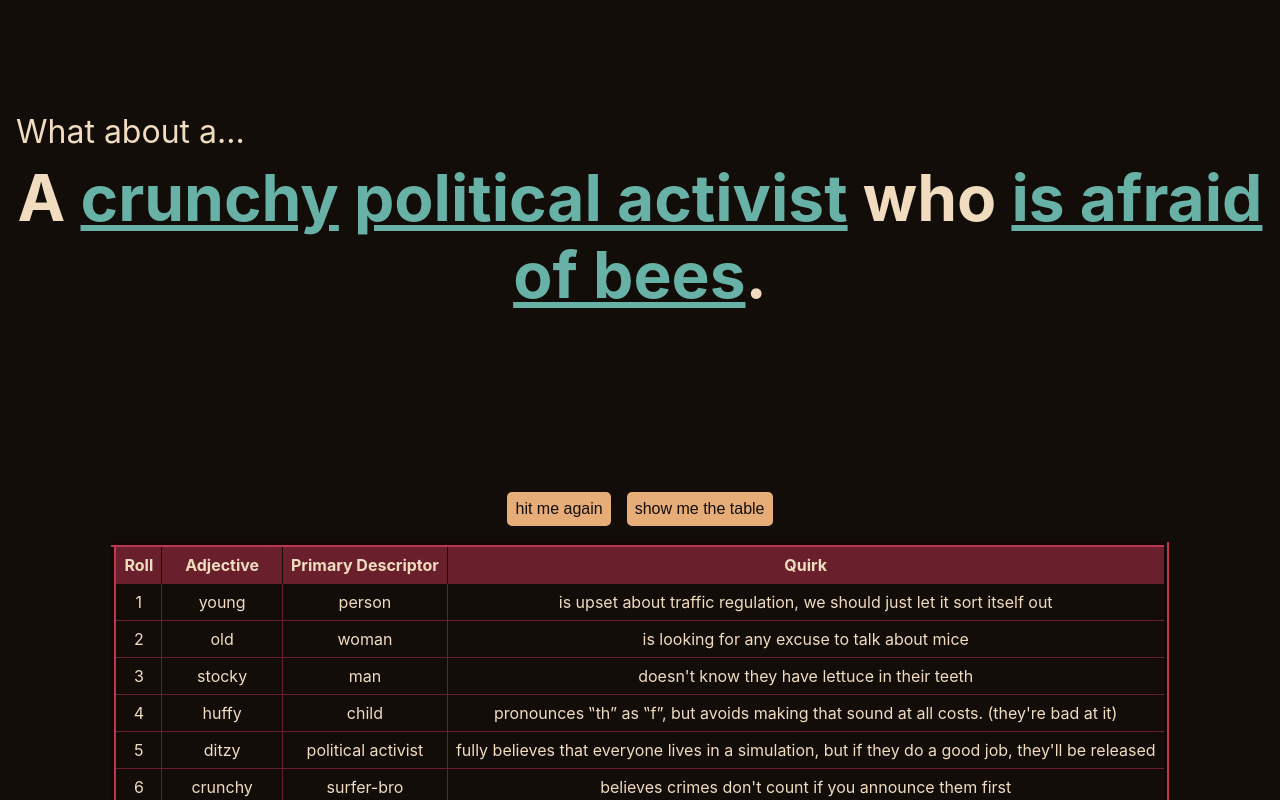
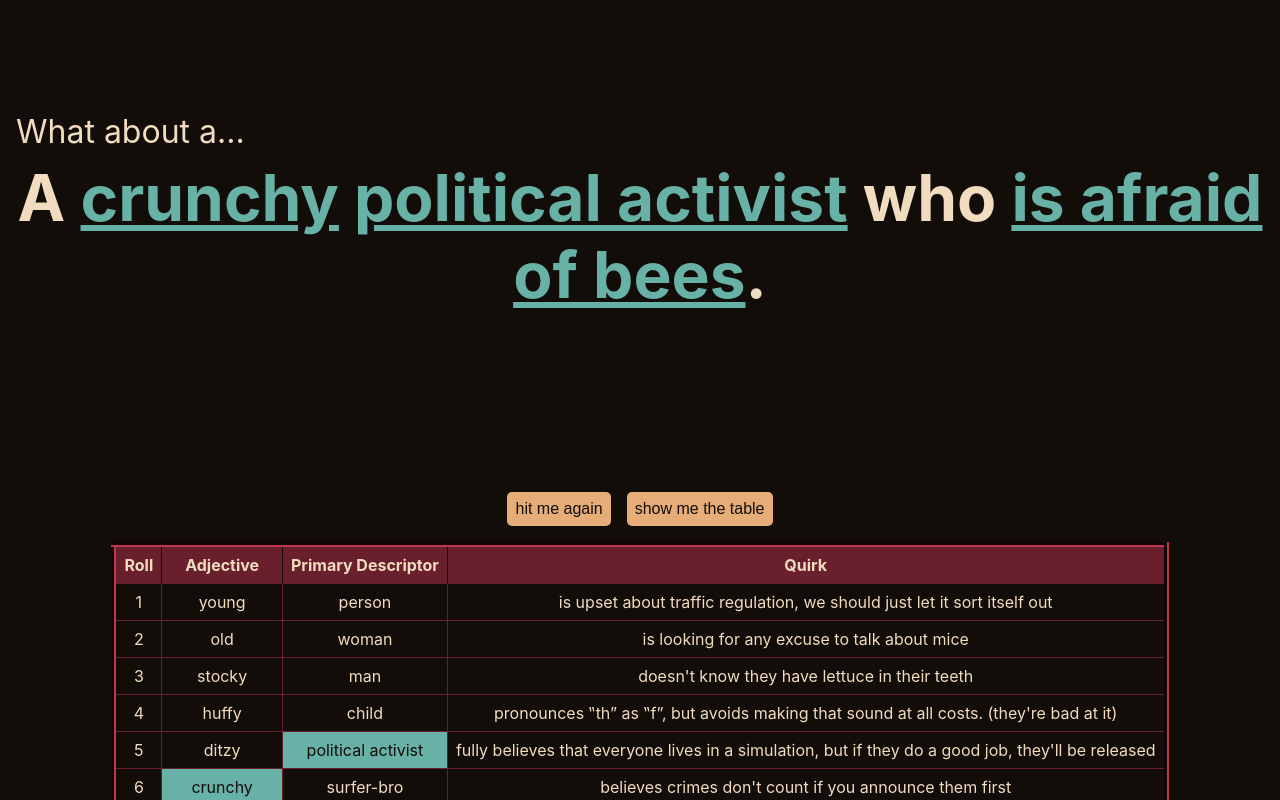
Before and after one commit to cam-ball/npc-generator, a React (Create React App) app: page / in a window 1280 px wide. Both pictures are taken after a click on the button "show me the table". Shown: the top 800 px of the page. Built offline with nearby package versions, Linux system fonts and the light colour scheme.

Commit message:
Add table highlighting

```diff
--- a/src/App.css
+++ b/src/App.css
@@ -11,11 +11,6 @@
 body {
   text-align: center;
   background: var(--brown);
-  color: var(--khaki);
-}
-
-.App {
-  min-height: 100vh;
   color: var(--sand);
 }
 
@@ -74,6 +69,11 @@ td {
   text-decoration: underline;
 }
 
+.highlight {
+  background-color: var(--aqua);
+  color: var(--brown);
+}
+
 button + button {
   margin-left: 1rem;
 }
--- a/src/App.js
+++ b/src/App.js
@@ -47,8 +47,11 @@ function App() {
     {showTable && (
       <Table
         adjectives={adjectives}
+        adj={adj}
         descriptors={descriptors}
+        desc={desc}
         quirks={quirks}
+        quirk={quirk}
       />
     )}
     </div>
--- a/src/components/table.js
+++ b/src/components/table.js
@@ -1,12 +1,15 @@
-const Table = ({ adjectives, descriptors, quirks }) => {
+const Table = ({ adjectives, adj, descriptors, desc, quirks, quirk }) => {
+  const cellClass = (attr, index) => {
+    return (attr === index) ? 'highlight' : null;
+  };
   const tableRows = [];
   for (let i = 0; i < 20; i++) {
     tableRows.push(
       <tr key={i + 1}>
         <td>{i + 1}</td>
-        <td>{adjectives[i]}</td>
-        <td>{descriptors[i]}</td>
-        <td>{quirks[i]}</td>
+        <td className={cellClass(adj, i)}>{adjectives[i]}</td>
+        <td className={cellClass(desc, i)}>{descriptors[i]}</td>
+        <td className={cellClass(quirk, i)}>{quirks[i]}</td>
       </tr>
     );
   }
```
